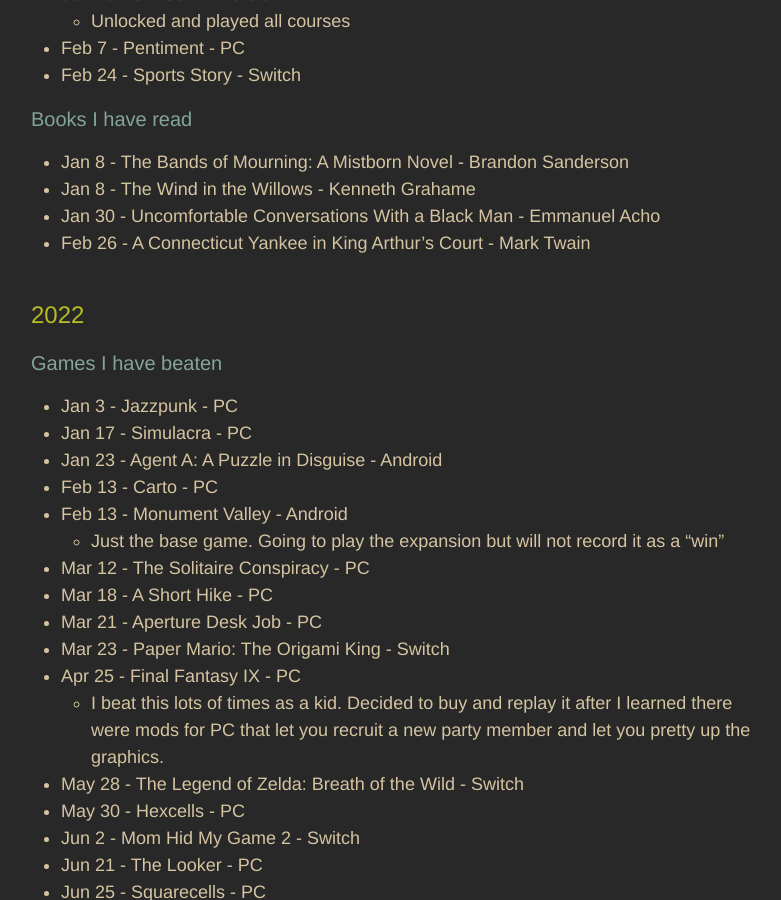
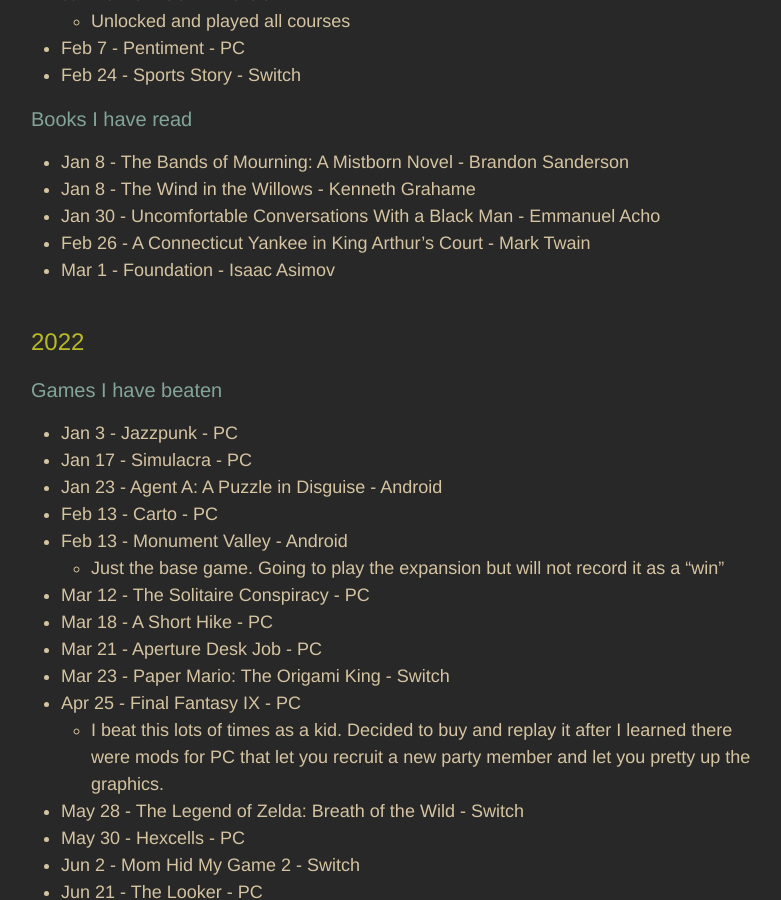
Before and after one commit to adkinsrs/sadkins_site, a Jekyll site: the page built from misc.md, in a window 1280 px wide and 900 px high, scrolled down 686 px. Shown: the whole window, without its empty margins (239-1020 px from the left). Built offline with Jekyll 4.4.1, drawn with Linux system fonts in a browser that asks for light colours.

Commit message:
read a book

```diff
--- a/misc.md
+++ b/misc.md
@@ -33,6 +33,7 @@
 * Jan 8 - The Wind in the Willows - Kenneth Grahame
 * Jan 30 - Uncomfortable Conversations With a Black Man - Emmanuel Acho
 * Feb 26 - A Connecticut Yankee in King Arthur's Court - Mark Twain
+* Mar 1 - Foundation - Isaac Asimov
 
 ## 2022
 
```
